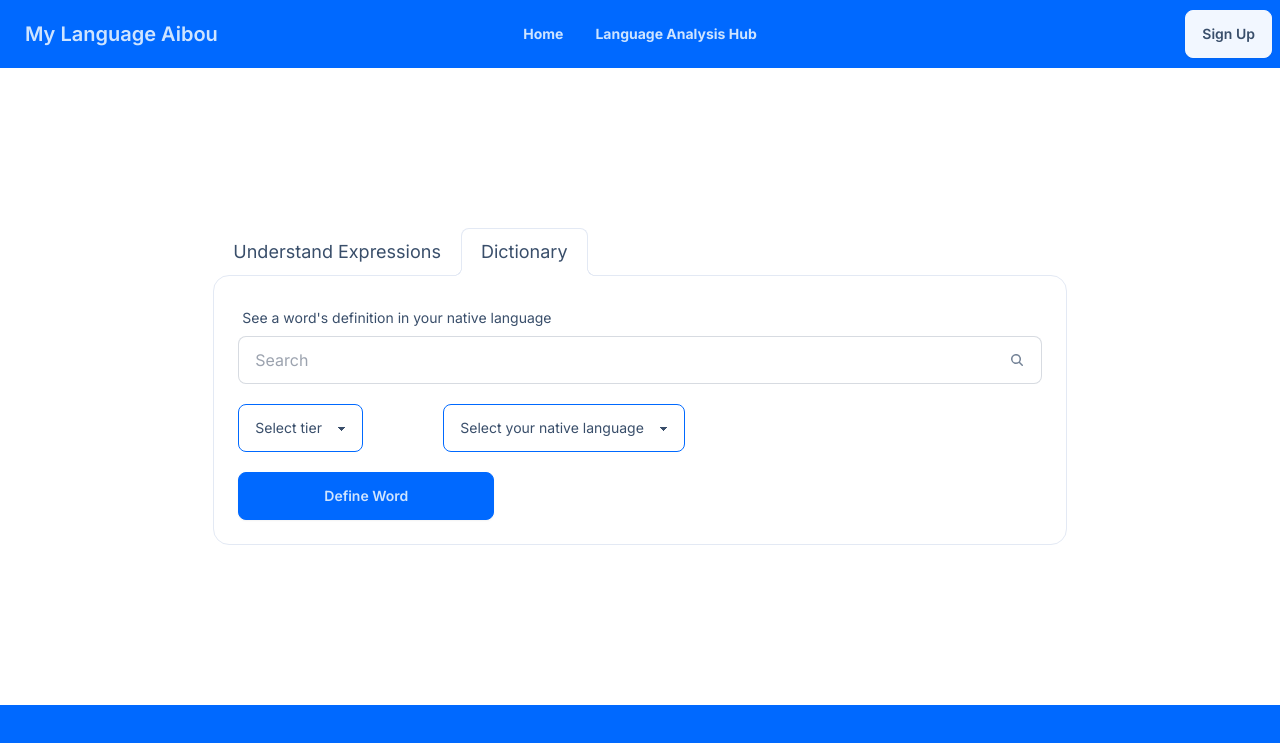
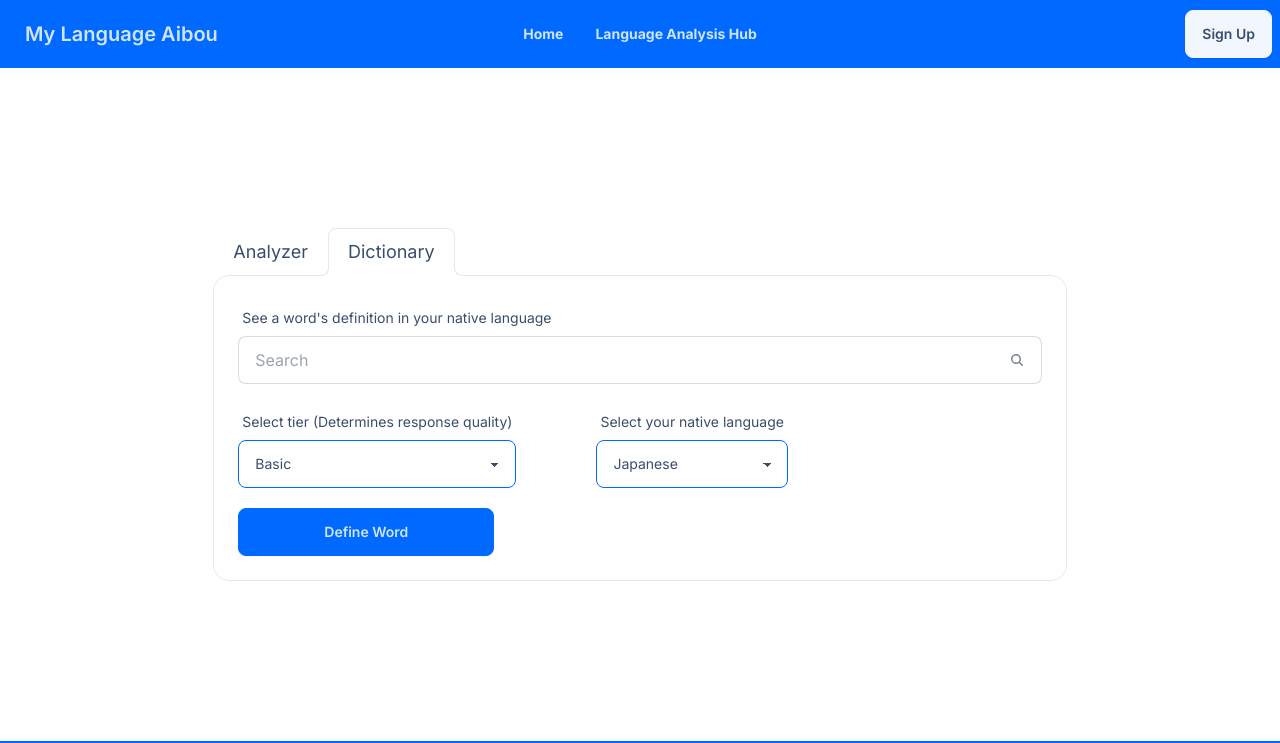
Before and after one commit to Lionel-Wilson/My-Language-Aibou, a Next.js app: page /search in a window 1280 px wide. Shown: the top 743 px of the page. Built offline with nearby package versions, Linux system fonts and the light colour scheme.

Commit message:
Implement word definition and phrase breakdown functionality

```diff
--- /dev/null
+++ b/src/app/search/actions.ts
@@ -0,0 +1,71 @@
+"use server";
+
+export async function analyseExpression(prevState: any, formData: FormData) {
+  const rawFormData = {
+    phrase: formData.get("phrase"),
+    tier: formData.get("tier"),
+    targetLanguage: formData.get("targetLanguage"),
+    nativeLanguage: formData.get("nativeLanguage"),
+  };
+
+  // This request should be refetched on every request.
+  // Similar to `getServerSideProps`.
+  try {
+    const response = await fetch(`${process.env.API_URL}/search/phrase`, {
+      method: "POST",
+      headers: {
+        "Content-Type": "application/json",
+      },
+      body: JSON.stringify(rawFormData),
+      cache: "no-store",
+    });
+
+    if (!response.ok) {
+      throw new Error("Failed to fetch data");
+    }
+
+    var answer = await response.json();
+    //console.log("Answer:");
+    //console.log(answer);
+    return {
+      expressionAnswer: answer,
+    };
+  } catch (error) {
+    console.error("Error:", error);
+  }
+}
+
+export async function defineWord(prevState: any, formData: FormData) {
+  const rawFormData = {
+    word: formData.get("word"),
+    tier: formData.get("tier"),
+    targetLanguage: "",
+    nativeLanguage: formData.get("nativeLanguage"),
+  };
+
+  // This request should be refetched on every request.
+  // Similar to `getServerSideProps`.
+  try {
+    const response = await fetch(`${process.env.API_URL}/search/word`, {
+      method: "POST",
+      headers: {
+        "Content-Type": "application/json",
+      },
+      body: JSON.stringify(rawFormData),
+      cache: "no-store",
+    });
+
+    if (!response.ok) {
+      throw new Error("Failed to fetch data");
+    }
+
+    var answer = await response.json();
+    //console.log("Answer:");
+    //console.log(answer);
+    return {
+      wordAnswer: answer,
+    };
+  } catch (error) {
+    console.error("Error:", error);
+  }
+}
--- a/src/app/search/page.tsx
+++ b/src/app/search/page.tsx
@@ -1,11 +1,70 @@
+"use client";
+import { useFormState } from "react-dom";
 import Footer from "../components/footer";
 import Navbar from "../components/navbar";
+import { analyseExpression, defineWord } from "./actions";
 
 export default function Page() {
+  // Function to format the API response into paragraphs
+  const formatApiResponse = (text: string) => {
+    // Split the response into meaningful sections
+    const sections = text.split(/\.(?!\d)/); // Split by periods that are not followed by a digit
+
+    return sections.map((section, index) => (
+      <p key={index} className="mb-4">
+        {section.trim()}.
+      </p>
+    ));
+  };
+
+  // action is kinda enhanced version of
+  // we are returning the an object with message key. set the initial
+  const [wordDefinition, dictionaryAction] = useFormState(defineWord, {
+    wordAnswer: "",
+  });
+  const [expressionAnaylsis, expressionAnalysisAction] = useFormState(
+    analyseExpression,
+    {
+      expressionAnswer: "",
+    }
+  );
+
+  const formatWordDefinition = (text: string) => {
+    const paragraphs = text.split("\n\n");
+    return paragraphs.map((paragraph, index) => {
+      if (paragraph.startsWith("Example sentences:")) {
+        const sentences = paragraph.split("\n").slice(1); // Split by lines and remove the first line
+        return (
+          <div key={index}>
+            <p>Example sentences:</p>
+            <ul className="list-disc pl-5">
+              {sentences.map((sentence, idx) => (
+                <li key={idx}>{sentence.replace(/^\d+\.\s*/, "")}</li> // Remove leading number and period
+              ))}
+            </ul>
+          </div>
+        );
+      } else if (paragraph.startsWith("Dictionary form:")) {
+        const forms = paragraph.split("\n").slice(1); // Split by lines and remove the first line
+        return (
+          <div key={index}>
+            <p>Dictionary form:</p>
+            <ul className="list-disc pl-5">
+              {forms.map((form, idx) => (
+                <li key={idx}>{form.replace(/^\-\s*/, "")}</li> // Remove leading dash and space
+              ))}
+            </ul>
+          </div>
+        );
+      } else {
+        return <p key={index}>{paragraph}</p>;
+      }
+    });
+  };
+
   return (
     <>
       <Navbar></Navbar>
-
       <div
         style={{
           display: "flex",
@@ -19,13 +78,14 @@ export default function Page() {
             type="radio"
             name="my_tabs_2"
             role="tab"
-            className="tab "
-            aria-label="Understand Expressions"
+            className="tab"
+            aria-label="Analyzer"
           />
           <div
             role="tabpanel"
             className="tab-content bg-base-100 border-base-300 rounded-box p-6"
           >
+            <form action={expressionAnalysisAction}>
               <div>
                 <label className="form-control">
                   <div className="label">
@@ -34,6 +94,7 @@ export default function Page() {
                     </span>
                   </div>
                   <textarea
+                    name="phrase"
                     className="textarea textarea-bordered h-24"
                     placeholder="Paste your phrase here..."
                   ></textarea>
@@ -43,40 +104,61 @@ export default function Page() {
 
               <div className="flex justify-items-start">
                 <div className="mr-20">
-                <select className="select select-primary w-full max-w-md">
-                  <option disabled selected>
-                    Select tier
+                  <div className="label">
+                    <span className="label-text">
+                      Select tier (Determines response quality)
+                    </span>
+                  </div>
+                  <select
+                    name="tier"
+                    className="select select-primary w-full max-w-md"
+                  >
+                    <option defaultValue="true" value="Basic">
+                      Basic
                     </option>
-                  <option>Basic</option>
-                  <option>Premium</option>
+                    <option value="Premium">Premium</option>
                   </select>
                 </div>
                 <div className="mr-20">
-                <select className="select select-primary w-full max-w-md">
-                  <option disabled selected>
+                  <div className="label">
+                    <span className="label-text">
                       Select your native language
+                    </span>
+                  </div>
+                  <select
+                    name="nativeLanguage"
+                    className="select select-primary w-full max-w-md"
+                  >
+                    <option value="Japanese">Japanese</option>
+                    <option value="Korean">Korean</option>
+                    <option defaultValue="true" value="English">
+                      English
                     </option>
-                  <option>Japanese</option>
-                  <option>Korean</option>
-                  <option>English</option>
-                  <option>Mandarin</option>
-                  <option>Spanish</option>
-                  <option>French</option>
-                  <option>Patois</option>
+                    <option value="Mandarin">Mandarin</option>
+                    <option value="Spanish">Spanish</option>
+                    <option value="French">French</option>
+                    <option value="Patois">Patois</option>
                   </select>
                 </div>
                 <div>
-                <select className="select select-primary w-full max-w-lg">
-                  <option disabled selected>
+                  <div className="label">
+                    <span className="label-text">
                       Select your target language (Must match phrase language)
+                    </span>
+                  </div>
+                  <select
+                    name="targetLanguage"
+                    className="select select-primary w-full max-w-lg"
+                  >
+                    <option value="Japanese">Japanese</option>
+                    <option value="Korean">Korean</option>
+                    <option defaultValue="true" value="English">
+                      English
                     </option>
-                  <option>Japanese</option>
-                  <option>Korean</option>
-                  <option>English</option>
-                  <option>Mandarin</option>
-                  <option>Spanish</option>
-                  <option>French</option>
-                  <option>Patois</option>
+                    <option value="Mandarin">Mandarin</option>
+                    <option value="Spanish">Spanish</option>
+                    <option value="French">French</option>
+                    <option value="Patois">Patois</option>
                   </select>
                 </div>
               </div>
@@ -86,6 +168,14 @@ export default function Page() {
                   value="Translate and Learn"
                   className="btn btn-wide btn-primary"
                 />
+              </div>
+            </form>
+            <div>
+              {expressionAnaylsis?.expressionAnswer ? (
+                <div className="mt-10">
+                  {formatApiResponse(expressionAnaylsis.expressionAnswer)}
+                </div>
+              ) : null}
             </div>
           </div>
 
@@ -101,6 +191,7 @@ export default function Page() {
             role="tabpanel"
             className="tab-content bg-base-100 border-base-300 rounded-box p-6"
           >
+            <form action={dictionaryAction}>
               <div>
                 <label className="form-control">
                   <div className="label">
@@ -109,7 +200,12 @@ export default function Page() {
                     </span>
                   </div>
                   <label className="input input-bordered flex items-center gap-2">
-                  <input type="text" className="grow" placeholder="Search" />
+                    <input
+                      type="text"
+                      name="word"
+                      className="grow"
+                      placeholder="Search"
+                    />
                     <svg
                       xmlns="http://www.w3.org/2000/svg"
                       viewBox="0 0 16 16"
@@ -125,26 +221,40 @@ export default function Page() {
                   </label>
                   <div className="flex justify-items-start mt-5">
                     <div className="mr-20">
-                    <select className="select select-primary w-full max-w-md">
-                      <option disabled selected>
-                        Select tier
+                      <div className="label">
+                        <span className="label-text">
+                          Select tier (Determines response quality)
+                        </span>
+                      </div>
+                      <select
+                        name="tier"
+                        className="select select-primary w-full max-w-md"
+                      >
+                        <option defaultValue="true" value="Basic">
+                          Basic
                         </option>
-                      <option>Basic</option>
-                      <option>Premium</option>
+                        <option value="Premium">Premium</option>
                       </select>
                     </div>
                     <div className="mr-20">
-                    <select className="select select-primary w-full max-w-md">
-                      <option disabled selected>
+                      <div className="label">
+                        <span className="label-text">
                           Select your native language
+                        </span>
+                      </div>
+                      <select
+                        name="nativeLanguage"
+                        className="select select-primary w-full max-w-md"
+                      >
+                        <option value="Japanese">Japanese</option>
+                        <option defaultValue="true" value="Korean">
+                          Korean
                         </option>
-                      <option>Japanese</option>
-                      <option>Korean</option>
-                      <option>English</option>
-                      <option>Mandarin</option>
-                      <option>Spanish</option>
-                      <option>French</option>
-                      <option>Patois</option>
+                        <option value="English">English</option>
+                        <option value="Mandarin">Mandarin</option>
+                        <option value="Spanish">Spanish</option>
+                        <option value="French">French</option>
+                        <option value="Patois">Patois</option>
                       </select>
                     </div>
                   </div>
@@ -157,6 +267,14 @@ export default function Page() {
                   </div>
                 </label>
               </div>
+            </form>
+            <div>
+              {wordDefinition?.wordAnswer ? (
+                <div className="mt-10">
+                  {formatWordDefinition(wordDefinition.wordAnswer)}
+                </div>
+              ) : null}
+            </div>
           </div>
         </div>
       </div>
```
Lines whose indentation alone changed are shown as unchanged.
